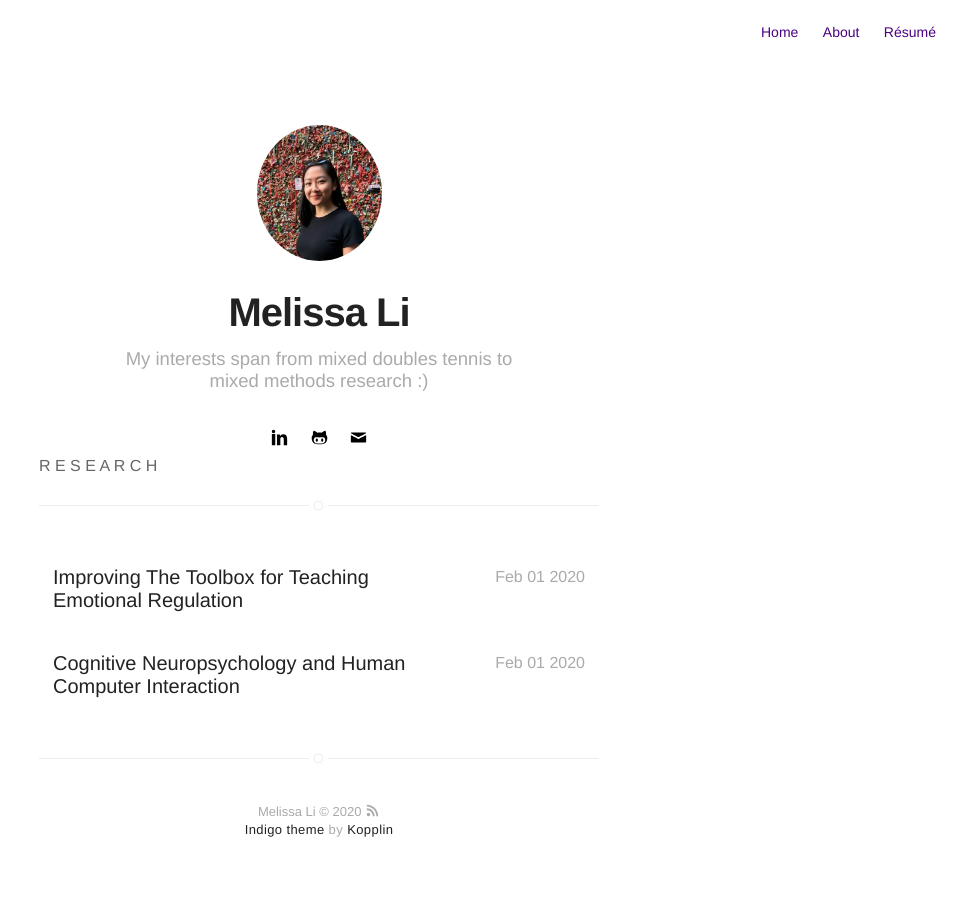
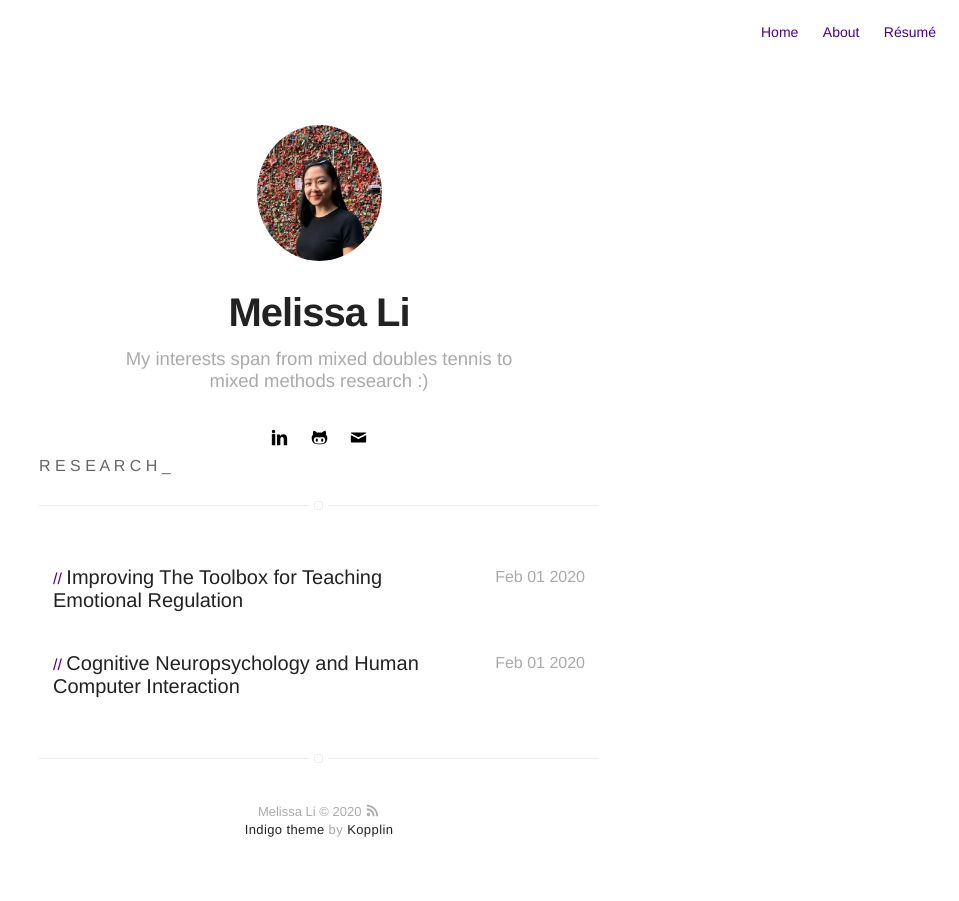
Before and after one commit to im-mel/im-mel.github.io, a Jekyll site: the page built from projects.html, in a window 1280 px wide. Shown: the whole page, without its empty margins (321-1280 px from the left). Built offline with Jekyll 4.4.1, drawn with Linux system fonts in a browser that asks for light colours; part of the change alters nothing that is shown.

Commit message:
Update projects.html

```diff
--- a/projects.html
+++ b/projects.html
@@ -2,13 +2,13 @@
 layout: page
 title: Projects
 ---
-R E S E A R C H
+R E S E A R C H _
 <section class="list">
     {% for post in site.posts %}
         {% if post.projects %}
             <div class="item {% if post.star %}star{% endif %}">
                 <a class="url" href="{% if post.externalLink %}{{ post.externalLink }}{% else %}{{ site.url }}{{ post.url }}{% endif %}">
-                    <aside><time datetime="{{ post.date | date:"%d-%m-%Y" }}">{{ post.date | date: "%b %d %Y" }}</time></aside>
+                    //<aside><time datetime="{{ post.date | date:"%d-%m-%Y" }}">{{ post.date | date: "%b %d %Y" }}</time></aside>
                     <h3 class="title">{{ post.title }}</h3>
                 </a>
             </div>
```
